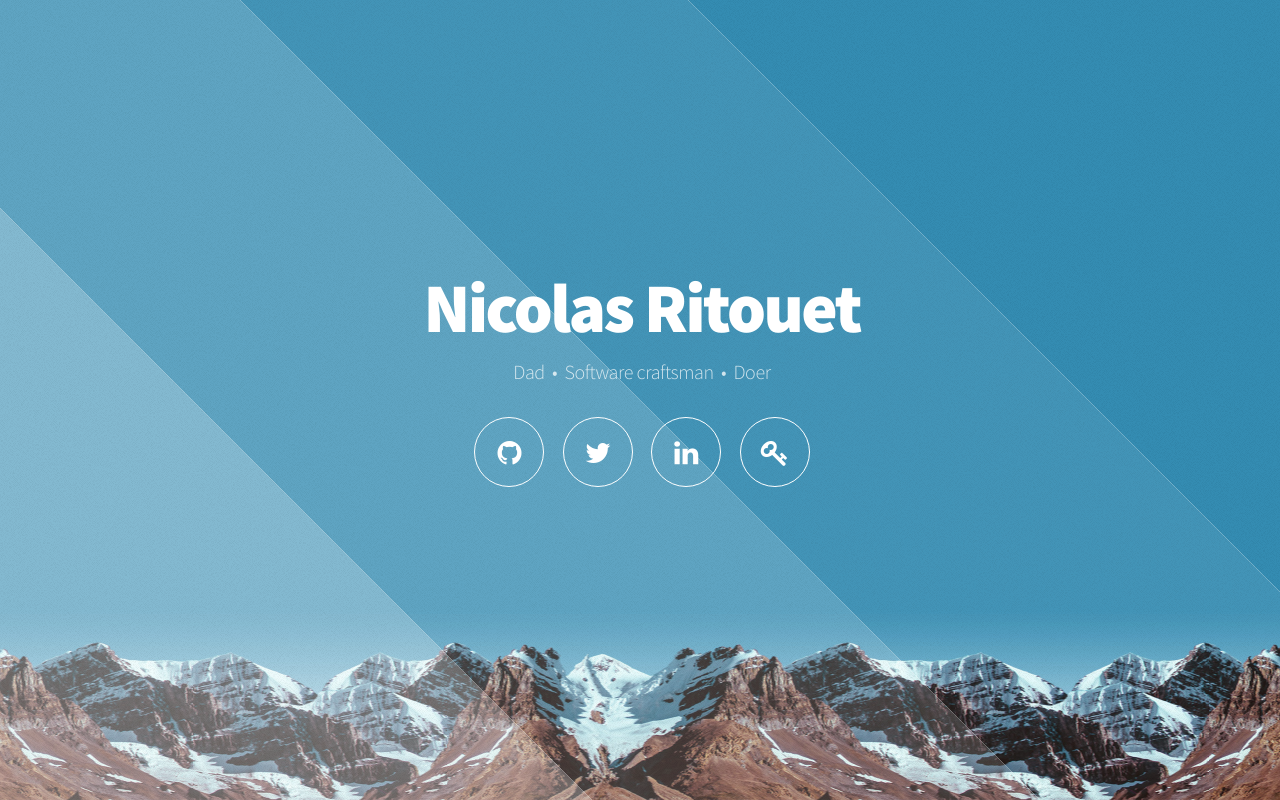
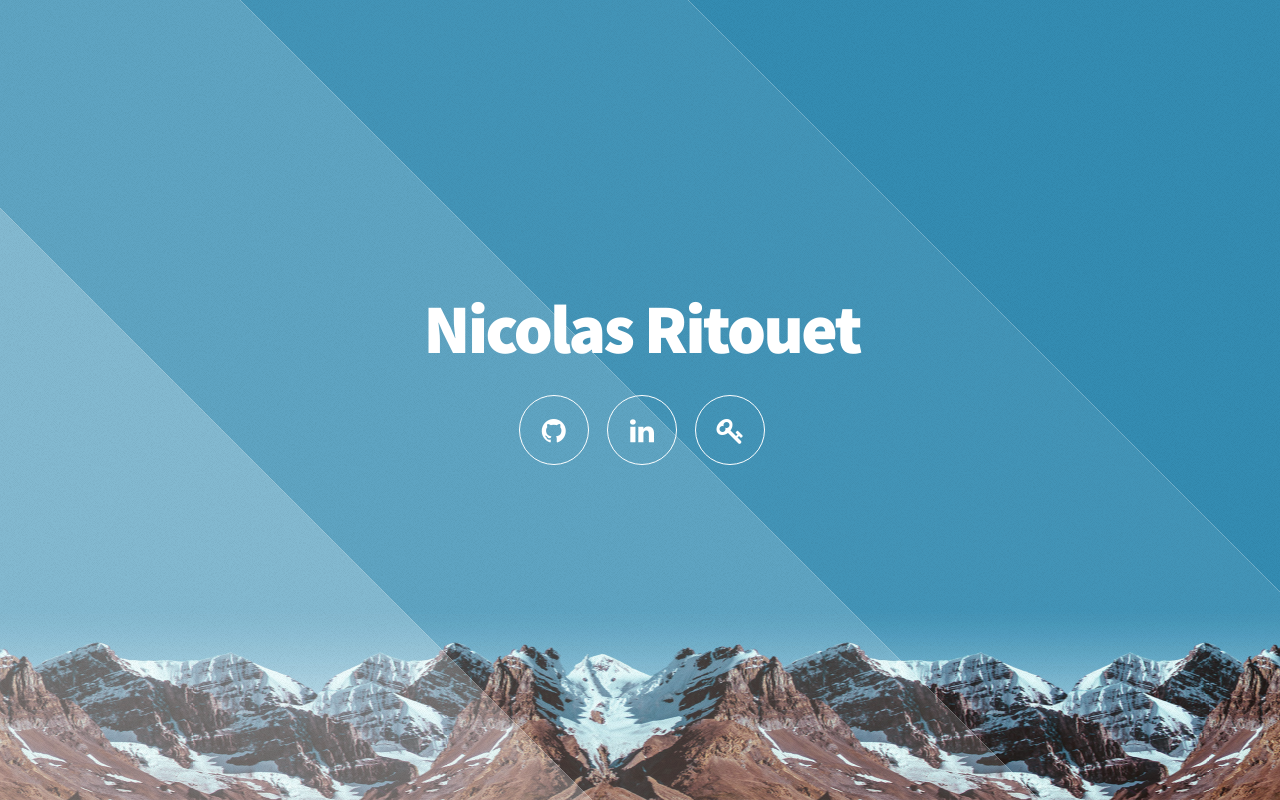
Before and after one commit to NicolasRitouet/nicolas.ritouet.com, a plain HTML site: page index.html in a window 1280 px wide. Drawn offline with Linux system fonts and the light colour scheme.

Commit message:
Simplify content

```diff
--- a/index.html
+++ b/index.html
@@ -29,11 +29,9 @@
 				<!-- Header -->
 					<header id="header">
 						<h1>Nicolas Ritouet</h1>
-						<p>Dad &nbsp;&bull;&nbsp; Software craftsman &nbsp;&bull;&nbsp; Doer</p>
 						<nav>
 							<ul>
 								<li><a href="https://github.com/nicolasritouet" class="icon fa-github"><span class="label">Github</span></a></li>
-								<li><a href="https://twitter.com/NicolasRitouet" class="icon fa-twitter"><span class="label">Twitter</span></a></li>
 								<li><a href="http://de.linkedin.com/in/nicolasritouet" class="icon fa-linkedin"><span class="label">Linkedin</span></a></li>
 								<li><a href="https://keybase.io/nicolasritouet" class="icon fa-key"><span class="label">Keybase</span></a></li>
 							</ul>
```
